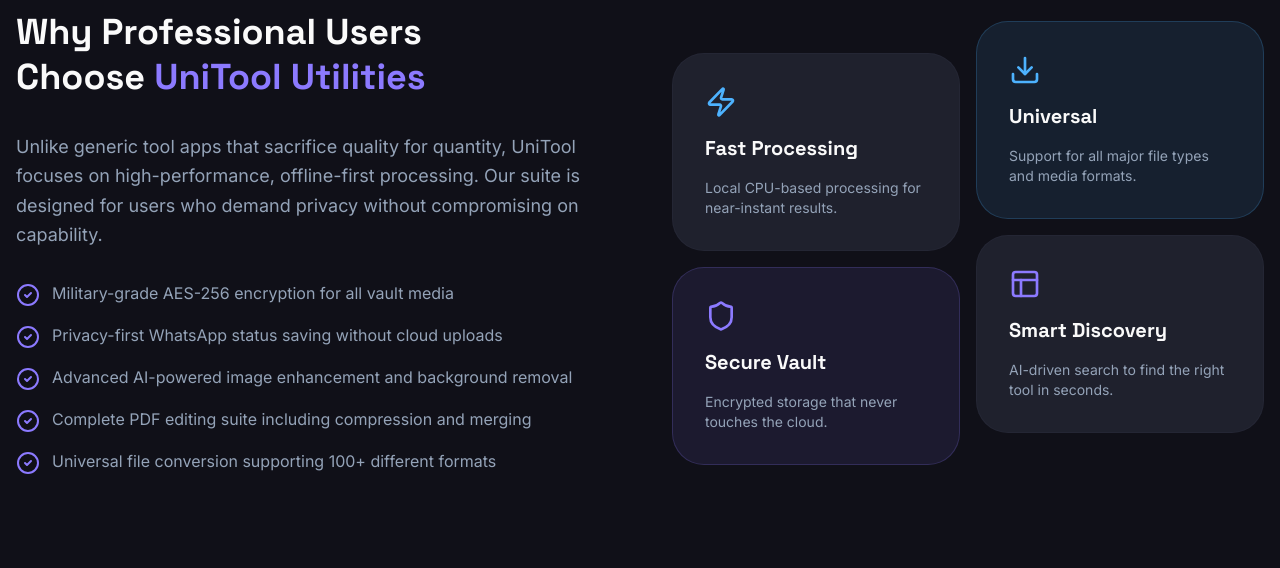
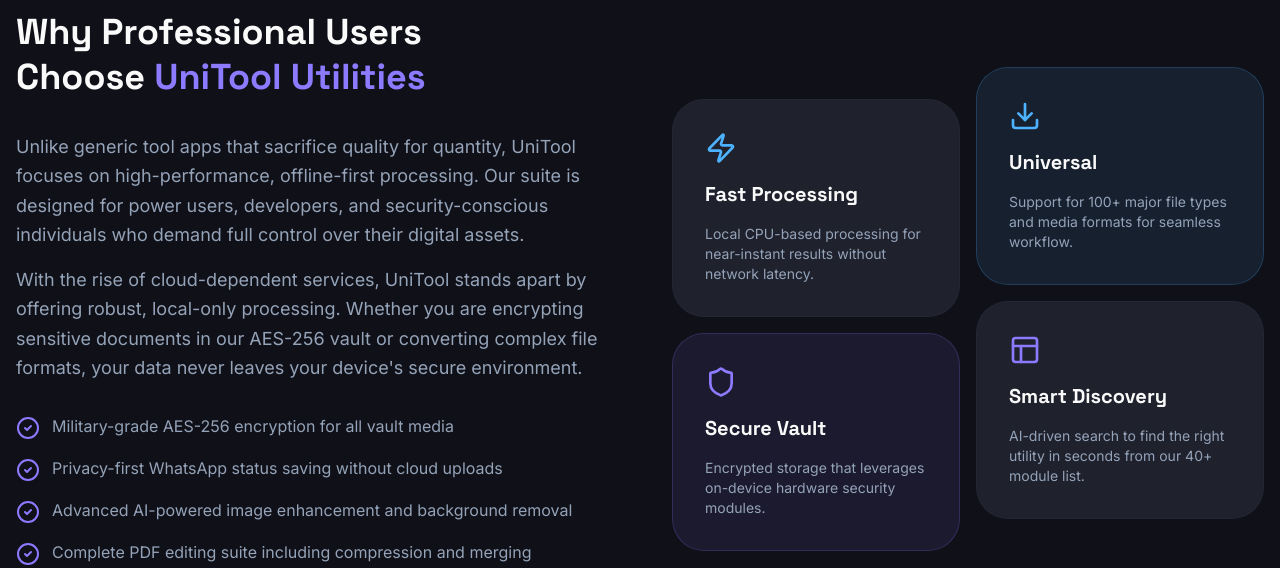
Before and after one commit to m-zohaibk/UniTOOL, a Next.js app: page / in a window 1280 px wide. Shown: the part 1660-2228 px from the top of the page. Built offline with nearby package versions, Linux system fonts and the light colour scheme; what @genkit-ai/google-genai, genkit would draw is missing.

Commit message:
No Markup found

```diff
--- a/src/app/layout.tsx
+++ b/src/app/layout.tsx
@@ -44,7 +44,7 @@
 }: Readonly<{
   children: React.ReactNode;
 }>) {
-  const jsonLd = {
+  const softwareSchema = {
     "@context": "https://schema.org",
     "@type": "SoftwareApplication",
     "name": "UniTool",
@@ -63,6 +63,17 @@
     "description": "The most comprehensive set of professional tools for media, security, and document management."
   };
 
+  const organizationSchema = {
+    "@context": "https://schema.org",
+    "@type": "Organization",
+    "name": "UniTool Labs",
+    "url": baseUrl,
+    "logo": "https://unitool.qzz.io/favicon.ico",
+    "sameAs": [
+      "https://github.com/unitool-labs"
+    ]
+  };
+
   return (
     <html lang="en" className="dark">
       <head>
@@ -71,7 +82,11 @@
         <link href="https://fonts.googleapis.com/css2?family=Inter:wght@400;500;600&family=Space+Grotesk:wght@500;700&display=swap" rel="stylesheet" />
         <script
           type="application/ld+json"
-          dangerouslySetInnerHTML={{ __html: JSON.stringify(jsonLd) }}
+          dangerouslySetInnerHTML={{ __html: JSON.stringify(softwareSchema) }}
+        />
+        <script
+          type="application/ld+json"
+          dangerouslySetInnerHTML={{ __html: JSON.stringify(organizationSchema) }}
         />
       </head>
       <body className="font-body antialiased min-h-screen bg-background text-foreground">
--- a/src/app/page.tsx
+++ b/src/app/page.tsx
@@ -60,7 +60,7 @@
                 <div className="absolute inset-0 bg-primary/10 blur-[120px] rounded-full -z-10 group-hover:bg-primary/20 transition-colors" />
                 <Image
                   src={showcaseImage.imageUrl}
-                  alt="UniTool App Interface Showcase - Multi-device view"
+                  alt="UniTool App Interface Showcase - Multi-device view showing encryption vault and media tools"
                   width={1200}
                   height={800}
                   className="w-full h-auto drop-shadow-2xl rounded-[2.5rem] border border-border/50 bg-card/30 backdrop-blur-sm p-2 transition-transform duration-700 hover:scale-[1.01]"
@@ -81,9 +81,14 @@
               <h2 className="text-4xl font-headline font-bold leading-tight">
                 Why Professional Users <br /> Choose <span className="text-primary">UniTool Utilities</span>
               </h2>
-              <p className="text-lg text-muted-foreground leading-relaxed">
-                Unlike generic tool apps that sacrifice quality for quantity, UniTool focuses on high-performance, offline-first processing. Our suite is designed for users who demand privacy without compromising on capability.
-              </p>
+              <div className="space-y-4 text-lg text-muted-foreground leading-relaxed">
+                <p>
+                  Unlike generic tool apps that sacrifice quality for quantity, UniTool focuses on high-performance, offline-first processing. Our suite is designed for power users, developers, and security-conscious individuals who demand full control over their digital assets.
+                </p>
+                <p>
+                  With the rise of cloud-dependent services, UniTool stands apart by offering robust, local-only processing. Whether you are encrypting sensitive documents in our AES-256 vault or converting complex file formats, your data never leaves your device's secure environment.
+                </p>
+              </div>
               <ul className="space-y-4">
                 {[
                   "Military-grade AES-256 encryption for all vault media",
@@ -104,24 +109,24 @@
                 <div className="p-8 bg-secondary rounded-[2rem] border border-border/50 space-y-4">
                   <Zap className="h-8 w-8 text-accent" />
                   <h3 className="text-xl font-headline font-bold">Fast Processing</h3>
-                  <p className="text-sm text-muted-foreground">Local CPU-based processing for near-instant results.</p>
+                  <p className="text-sm text-muted-foreground">Local CPU-based processing for near-instant results without network latency.</p>
                 </div>
                 <div className="p-8 bg-primary/10 rounded-[2rem] border border-primary/20 space-y-4">
                   <Shield className="h-8 w-8 text-primary" />
                   <h3 className="text-xl font-headline font-bold">Secure Vault</h3>
-                  <p className="text-sm text-muted-foreground">Encrypted storage that never touches the cloud.</p>
+                  <p className="text-sm text-muted-foreground">Encrypted storage that leverages on-device hardware security modules.</p>
                 </div>
               </div>
               <div className="space-y-4">
                 <div className="p-8 bg-accent/10 rounded-[2rem] border border-accent/20 space-y-4">
                   <Download className="h-8 w-8 text-accent" />
                   <h3 className="text-xl font-headline font-bold">Universal</h3>
-                  <p className="text-sm text-muted-foreground">Support for all major file types and media formats.</p>
+                  <p className="text-sm text-muted-foreground">Support for 100+ major file types and media formats for seamless workflow.</p>
                 </div>
                 <div className="p-8 bg-secondary rounded-[2rem] border border-border/50 space-y-4">
                   <Layout className="h-8 w-8 text-primary" />
                   <h3 className="text-xl font-headline font-bold">Smart Discovery</h3>
-                  <p className="text-sm text-muted-foreground">AI-driven search to find the right tool in seconds.</p>
+                  <p className="text-sm text-muted-foreground">AI-driven search to find the right utility in seconds from our 40+ module list.</p>
                 </div>
               </div>
             </div>
--- a/src/app/sitemap.ts
+++ b/src/app/sitemap.ts
@@ -1,3 +1,4 @@
+
 import { MetadataRoute } from "next";
 
 export default function sitemap(): MetadataRoute.Sitemap {
```
Also changed, not shown: public/llms.txt.
